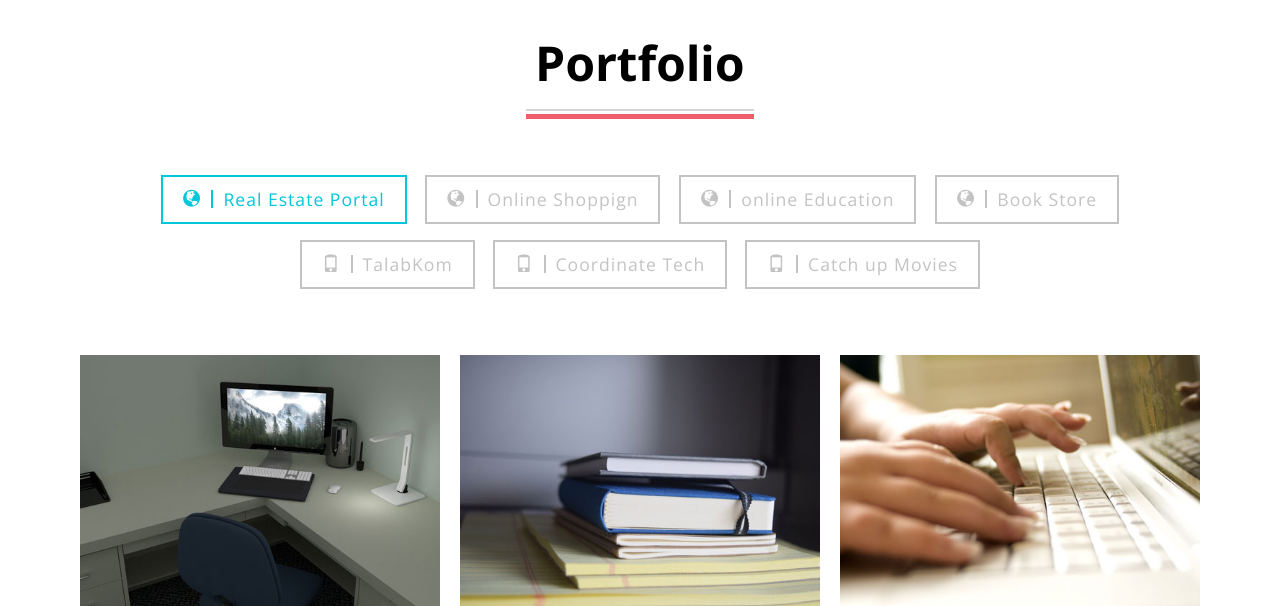
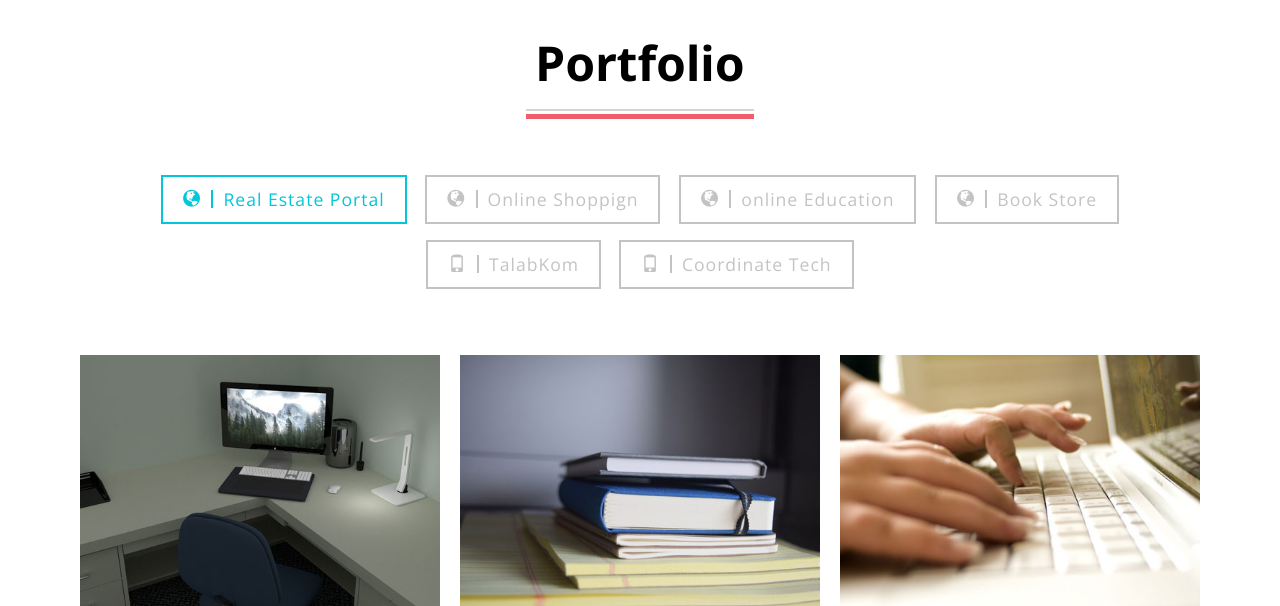
Before and after one commit to mahdy-nasr/khwarezmy, a PHP site: page / in a window 1280 px wide. Shown: the part 1391-1997 px from the top of the page. Run offline with PHP 8.4, Linux system fonts and the light colour scheme.

Commit message:
images done

```diff
--- a/index.php
+++ b/index.php
@@ -220,7 +220,6 @@ Author URL: http://khwarezmy.com
                 <li class='mnfl' data-filter="4"><spam class='flicon glyphicon glyphicon-globe '></spam>Book Store</li>
                 <li class='mnfl' data-filter="5"><spam class='flicon glyphicon glyphicon-phone '></spam>TalabKom</li>
                 <li class='mnfl' data-filter="6"><spam class='flicon glyphicon glyphicon-phone '></spam>Coordinate Tech</li>
-                <li class='mnfl' data-filter="7"><spam class='flicon glyphicon glyphicon-phone '></spam>Catch up Movies</li>
 
 
             </ul>
```
